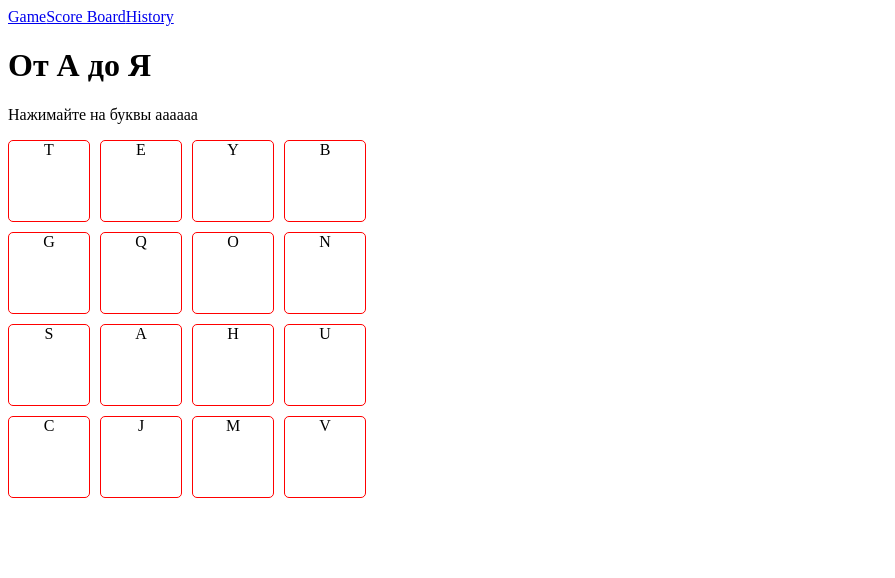
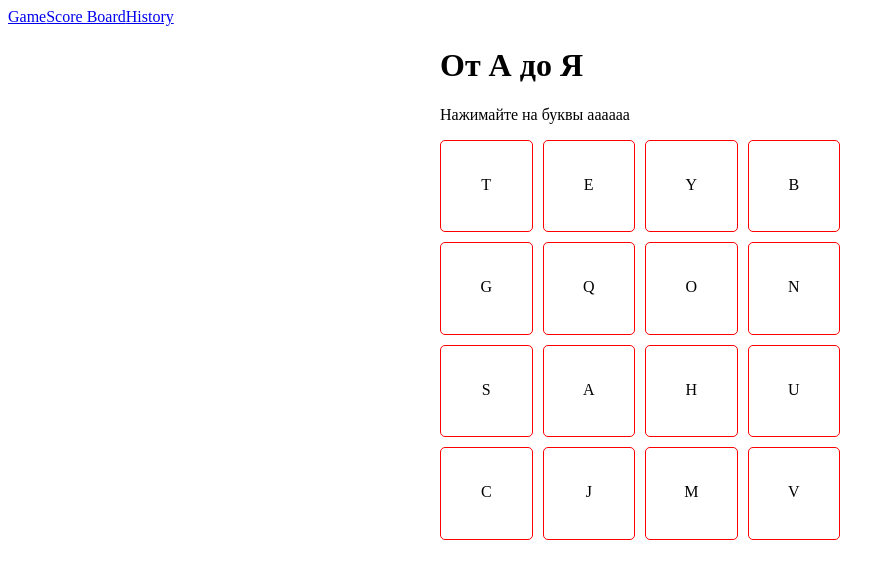
Before and after one commit to bertrana/alphabet-game, a Vue app: page / in a window 1280 px wide. Shown: the top 578 px of the page, without its empty margins (0-895 px from the left). Built offline with nearby package versions, Linux system fonts and the light colour scheme.

Commit message:
feat: change flex to grid

```diff
--- a/src/components/GameBoard.vue
+++ b/src/components/GameBoard.vue
@@ -28,7 +28,7 @@
 
       if (currentGame.includes(alphabet[0])) {
         nextChar = leftover.shift();
-        if (!nextChar) nextChar = "empty" ; // TODO: empty cell
+        if (!nextChar) nextChar = " " ; // TODO: empty cell
       } else {
         nextChar = alphabet[0];
         leftover.splice(leftover.indexOf(alphabet[0]), 1);
@@ -53,18 +53,19 @@
 
 <style>
   .game-wrapper {
-    display: flex;
-    flex-wrap: wrap;
+    display: grid;
+    grid-template-columns: repeat(4, 1fr);
+    grid-template-rows: repeat(4, 1fr);
     gap: 10px;
 
     width: 400px;
+    height: 400px;
   }
 
   .cell {
     display: block;
-
-    width: 80px;
-    height: 80px;
+    box-sizing: border-box;
+    padding-top: 35px;
 
     text-align: center;
 
--- a/src/views/HomeView.vue
+++ b/src/views/HomeView.vue
@@ -10,3 +10,11 @@ import GameBoard from '@/components/GameBoard.vue';
     <GameBoard></GameBoard>
   </main>
 </template>
+
+<style>
+  main {
+    max-width: 400px;
+
+    margin: 0 auto;
+  }
+</style>
```
